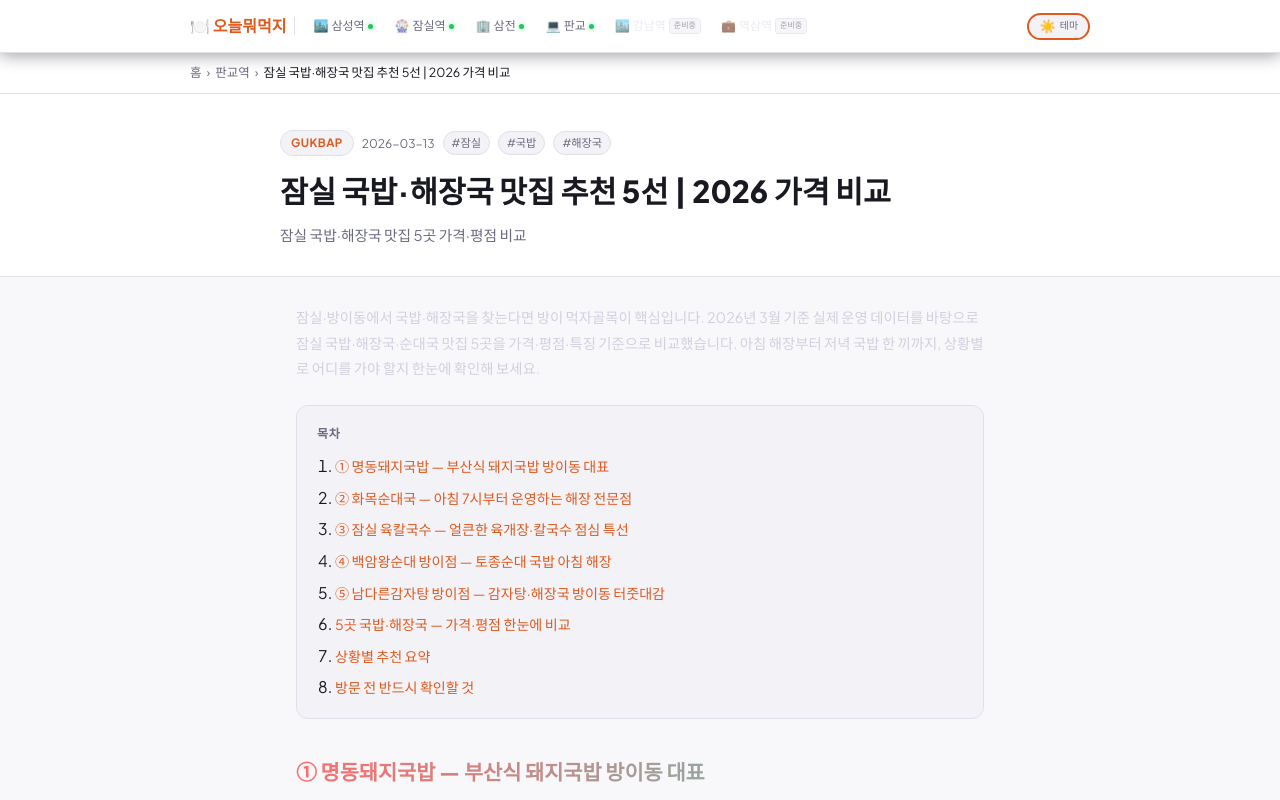
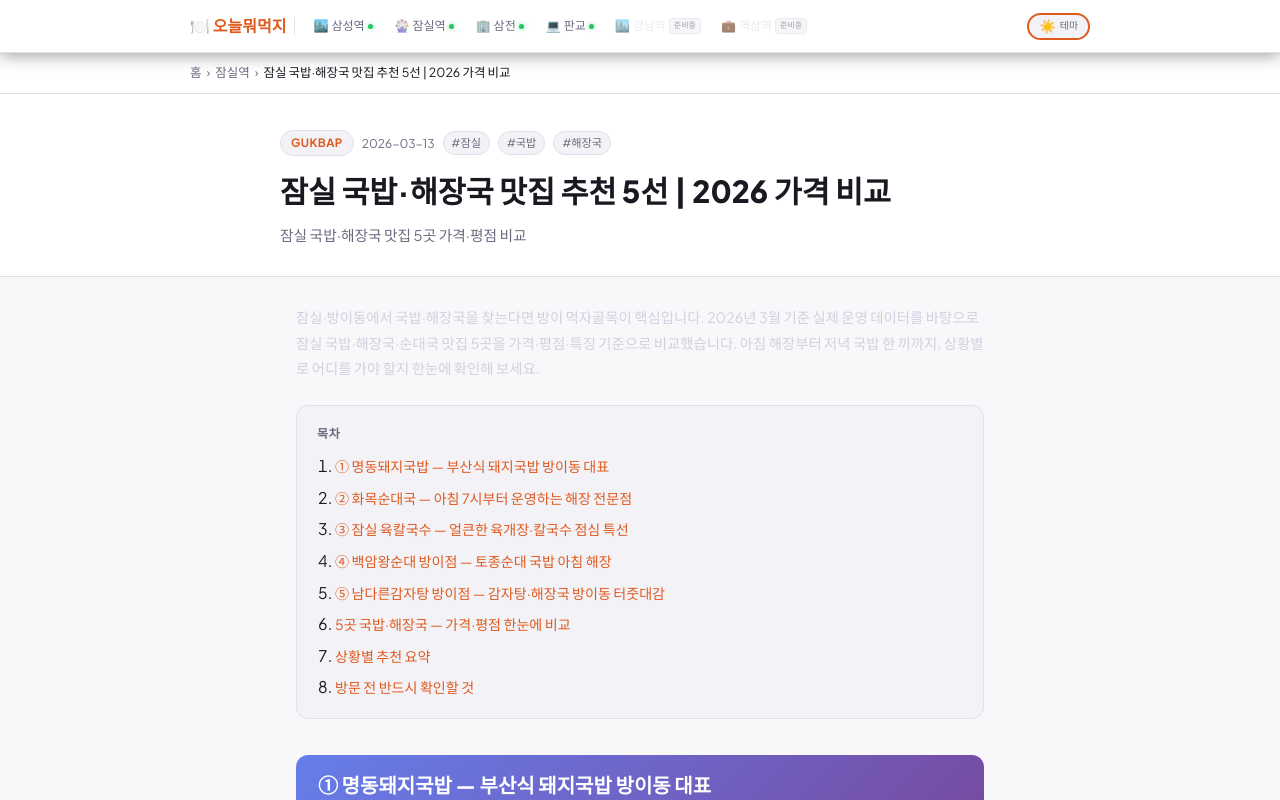
Before and after one commit to AILeeSeungHwan/dinnerRecommend, a Next.js app: page /posts/jamsil-gukbap-best-2026 in a window 1280 px wide. Shown: the top 800 px of the page. Built offline with nearby package versions, Linux system fonts and the light colour scheme.

Commit message:
브레드크럼 매핑, SEO 구조, 텍스트 가독성, H2 배경블록

```diff
--- a/pages/posts/[slug].js
+++ b/pages/posts/[slug].js
@@ -81,22 +81,22 @@ function TocSection({ sections }) {
   )
 }
 
-// ── H2 그라디언트 소제목 ─────────────────────────────────────────
-function H2Section({ id, text, gradientStyle }) {
-  const from = gradientStyle?.from || 'var(--primary)'
-  const to = gradientStyle?.to || 'var(--accent)'
+// ── H2 배경 블록 소제목 ──────────────────────────────────────────
+function H2Section({ id, text, paletteIndex }) {
+  const palette = H2_PALETTES[(paletteIndex || 0) % H2_PALETTES.length]
   return (
     <h2
       id={id}
       style={{
-        fontSize: 'clamp(1.05rem, 3vw, 1.3rem)',
+        fontSize: 'clamp(1.05rem, 3vw, 1.25rem)',
         fontWeight: 800,
-        margin: '36px 0 14px',
-        background: `linear-gradient(90deg, ${from}, ${to})`,
-        WebkitBackgroundClip: 'text',
-        WebkitTextFillColor: 'transparent',
-        backgroundClip: 'text',
+        margin: '36px 0 16px',
+        padding: '16px 22px',
+        borderRadius: 12,
+        background: palette.bg,
+        color: palette.color,
         scrollMarginTop: 64,
+        lineHeight: 1.4,
       }}
     >
       {text}
@@ -255,15 +255,17 @@ function renderSection(section, idx, allSections, relatedPosts) {
     case 'ad':
       return <AdSection key={idx} slot={section.slot} format={section.format} />
 
-    case 'h2':
+    case 'h2': {
+      const h2Index = allSections.slice(0, idx).filter(s => s.type === 'h2').length
       return (
         <H2Section
           key={idx}
           id={section.id}
           text={section.text}
-          gradientStyle={section.gradientStyle}
+          paletteIndex={h2Index}
         />
       )
+    }
 
     case 'body':
       return (
@@ -341,10 +343,35 @@ export async function getStaticProps({ params }) {
   }
 }
 
+// ── 지역 매핑 ───────────────────────────────────────────────────
+const REGION_MAP = {
+  samseong:    { name: '삼성역',     path: '/dinner/samseong' },
+  jamsil:      { name: '잠실역',     path: '/dinner/jamsil' },
+  pangyo:      { name: '판교역',     path: '/pangyo' },
+  yeongtong:   { name: '영통역',     path: '/samsungElectronics/yeongtong' },
+  mangpo:      { name: '망포역',     path: '/samsungElectronics/mangpo' },
+  yeongtongGu: { name: '영통구청',   path: '/samsungElectronics/yeongtongGu' },
+}
+
+// ── H2 배경 그라디언트 팔레트 (순환) ─────────────────────────────
+const H2_PALETTES = [
+  { bg: 'linear-gradient(135deg, #667eea 0%, #764ba2 100%)', color: '#fff' },
+  { bg: 'linear-gradient(135deg, #43e97b 0%, #38f9d7 100%)', color: '#1a1a22' },
+  { bg: 'linear-gradient(135deg, #f093fb 0%, #f5576c 100%)', color: '#fff' },
+  { bg: 'linear-gradient(135deg, #4facfe 0%, #00f2fe 100%)', color: '#1a1a22' },
+  { bg: 'linear-gradient(135deg, #fa709a 0%, #fee140 100%)', color: '#1a1a22' },
+  { bg: 'linear-gradient(135deg, #a18cd1 0%, #fbc2eb 100%)', color: '#1a1a22' },
+  { bg: 'linear-gradient(135deg, #fccb90 0%, #d57eeb 100%)', color: '#1a1a22' },
+  { bg: 'linear-gradient(135deg, #30cfd0 0%, #330867 100%)', color: '#fff' },
+  { bg: 'linear-gradient(135deg, #ff9a9e 0%, #fecfef 100%)', color: '#1a1a22' },
+  { bg: 'linear-gradient(135deg, #a8edea 0%, #fed6e3 100%)', color: '#1a1a22' },
+]
+
 // ── 페이지 컴포넌트 ──────────────────────────────────────────────
 export default function PostPage({ meta, sections, related }) {
   const BASE_URL = 'https://dinner.ambitstock.com'
   const pageUrl = `${BASE_URL}/posts/${meta.slug}`
+  const region = REGION_MAP[meta.region] || REGION_MAP.pangyo
 
   const jsonLdArticle = {
     '@context': 'https://schema.org',
@@ -388,8 +415,8 @@ export default function PostPage({ meta, sections, related }) {
       {
         '@type': 'ListItem',
         position: 2,
-        name: '포스트',
-        item: `${BASE_URL}/posts`,
+        name: region.name,
+        item: `${BASE_URL}${region.path}`,
       },
       {
         '@type': 'ListItem',
@@ -440,7 +467,7 @@ export default function PostPage({ meta, sections, related }) {
           <nav className="breadcrumb" aria-label="breadcrumb">
             <Link href="/">홈</Link>
             <span>›</span>
-            <Link href="/pangyo">판교역</Link>
+            <Link href={region.path}>{region.name}</Link>
             <span>›</span>
             <span style={{ color: 'var(--text)' }}>{meta.title}</span>
           </nav>
@@ -555,10 +582,10 @@ export default function PostPage({ meta, sections, related }) {
               flexWrap: 'wrap',
             }}
           >
-            <Link href="/pangyo" className="btn btn-ghost">
-              ← 판교역 맛집 홈
+            <Link href={region.path} className="btn btn-ghost">
+              ← {region.name} 맛집 홈
             </Link>
-            <Link href={`/pangyo/category/${meta.category || 'meat'}`} className="btn btn-primary">
+            <Link href={`${region.path}/category/${meta.category || 'meat'}`} className="btn btn-primary">
               {meta.category ? `${meta.category} 맛집 전체보기` : '맛집 전체보기'}
             </Link>
           </div>
--- a/styles/globals.css
+++ b/styles/globals.css
@@ -81,12 +81,20 @@ a { color: inherit; text-decoration: none; }
 /* 포스트 본문 */
 .post-body { max-width: 720px; margin: 0 auto; padding: 28px 16px; }
 .post-body h2 { font-size: 1rem; font-weight: 700; margin: 24px 0 10px; padding-bottom: 6px; border-bottom: 1px solid var(--border); }
-.post-body p { font-size: .9rem; color: #d0d0e0; margin-bottom: 12px; line-height: 1.75; }
-.post-body strong { color: var(--text); }
-.post-body table { width: 100%; border-collapse: collapse; font-size: .85rem; margin: 12px 0; }
-.post-body th { padding: 8px 6px; text-align: left; border-bottom: 2px solid var(--border); color: var(--muted); font-weight: 700; font-size: .78rem; }
-.post-body td { padding: 7px 6px; border-bottom: 1px solid var(--border); color: var(--text); }
+.post-body p { font-size: .9rem; color: #d0d0e0 !important; margin-bottom: 12px; line-height: 1.75; }
+.post-body strong { color: var(--text) !important; }
+.post-body ul, .post-body ol { color: #d0d0e0; }
+.post-body li { color: #d0d0e0; font-size: .9rem; line-height: 1.75; margin-bottom: 4px; }
+.post-body a { color: var(--primary) !important; }
+.post-body table { width: 100%; border-collapse: collapse; font-size: .85rem; margin: 12px 0; background: var(--surface) !important; }
+.post-body th { padding: 8px 6px; text-align: left; border-bottom: 2px solid var(--border); color: var(--muted) !important; font-weight: 700; font-size: .78rem; background: var(--surface2) !important; }
+.post-body td { padding: 7px 6px; border-bottom: 1px solid var(--border); color: var(--text) !important; }
 .post-body tr:last-child td { border-bottom: none; }
+.post-body div[style*="background"] { background: var(--surface2) !important; border-color: var(--primary) !important; }
+.post-body div[style*="background"] strong { color: var(--text) !important; }
+.post-body div[style*="background"] li { color: #d0d0e0 !important; }
+.post-body span { color: #d0d0e0; }
+.post-body p[style*="color:#888"], .post-body p[style*="color: #888"], .post-body p[style*="color:#999"], .post-body p[style*="color: #999"] { color: var(--muted) !important; }
 .review-item { background: var(--surface2); border-left: 3px solid var(--primary); border-radius: 0 8px 8px 0; padding: 10px 14px; margin-bottom: 8px; font-size: .85rem; color: #c0c0d0; line-height: 1.6; }
 
 /* 모바일 최적화 */
```
